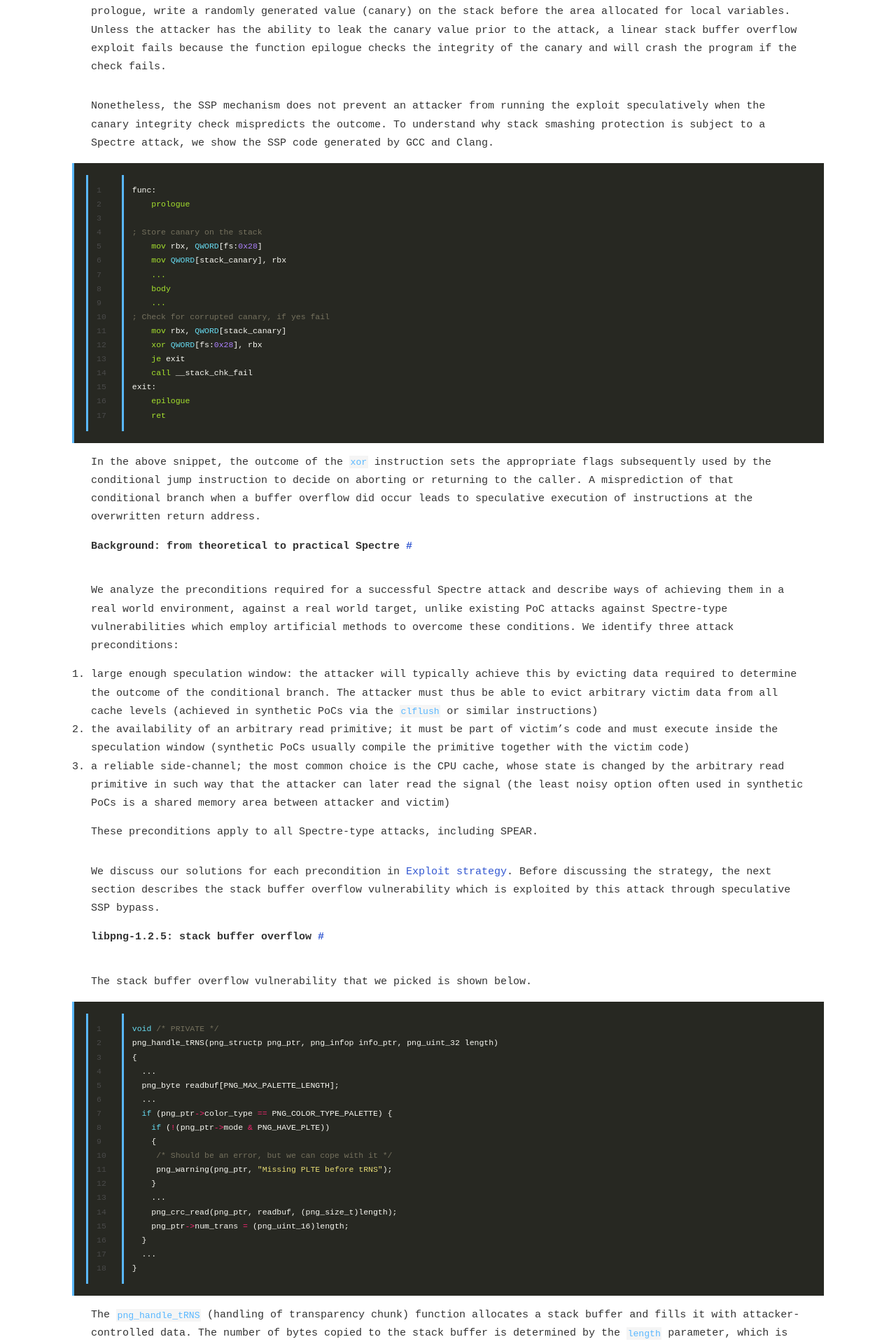
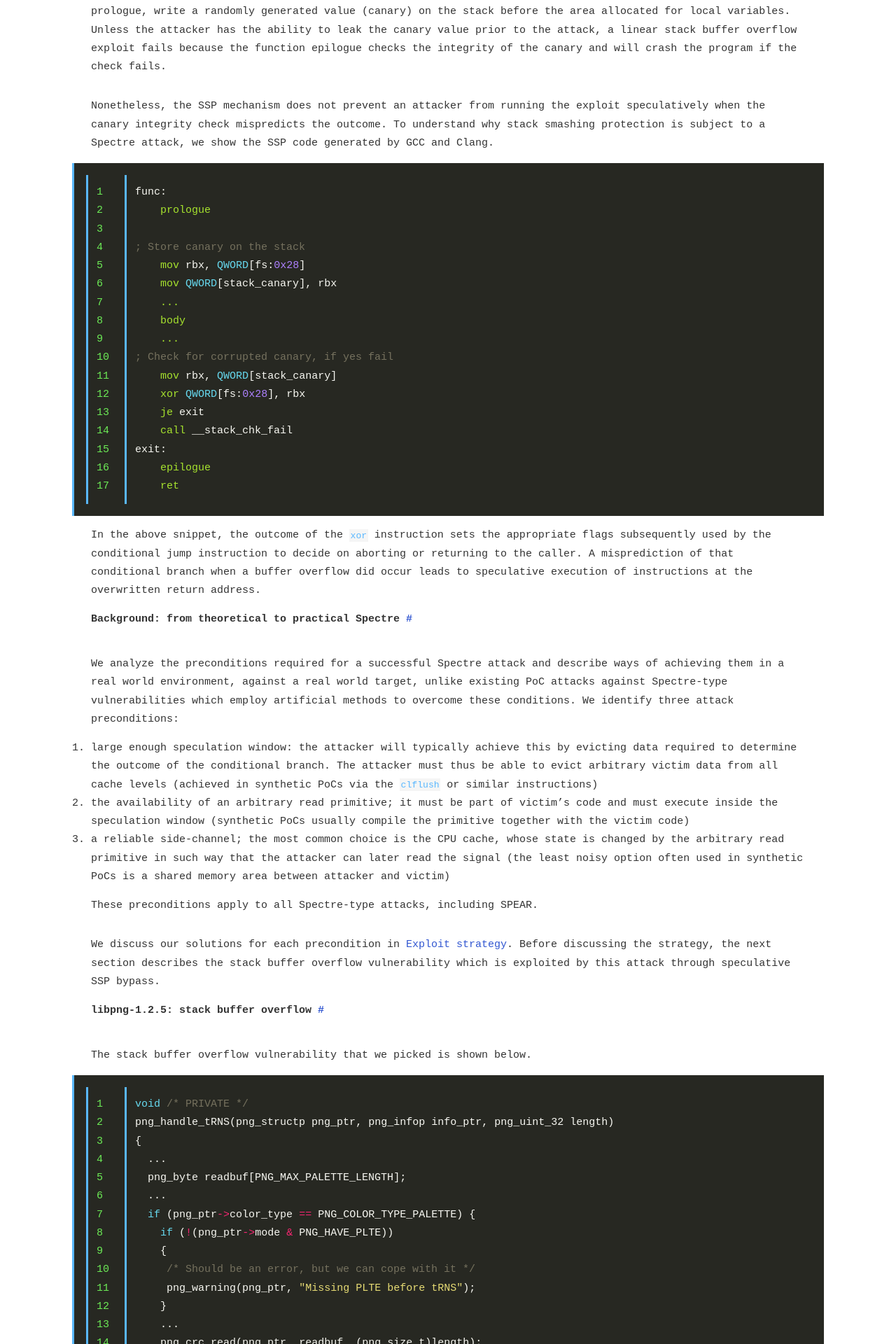
Before and after one commit to IBM/system-security-research-updates, a Jekyll site: the page built from _posts/2021-06-18-SPEAR-attacks-SSP-usecase.md, in a window 1280 px wide. Shown: the part 769-2689 px from the top of the page at 70% size. Built offline with Jekyll 4.4.1, drawn with Linux system fonts in a browser that asks for light colours; nearby versions of some CDN libraries; a style sheet for code colours, icons or effects is not loaded.

Commit message:
forced hack font in bibtex textarea and increased font for listings

```diff
--- a/assets/css/custom.css
+++ b/assets/css/custom.css
@@ -16,3 +16,12 @@
     margin: auto;
     width: 70%;
 }
+
+.textarea{
+    font-family: Hack, monospace;
+}
+
+pre {
+    font-size: 1em;
+    color: #6cea56;
+}
```
